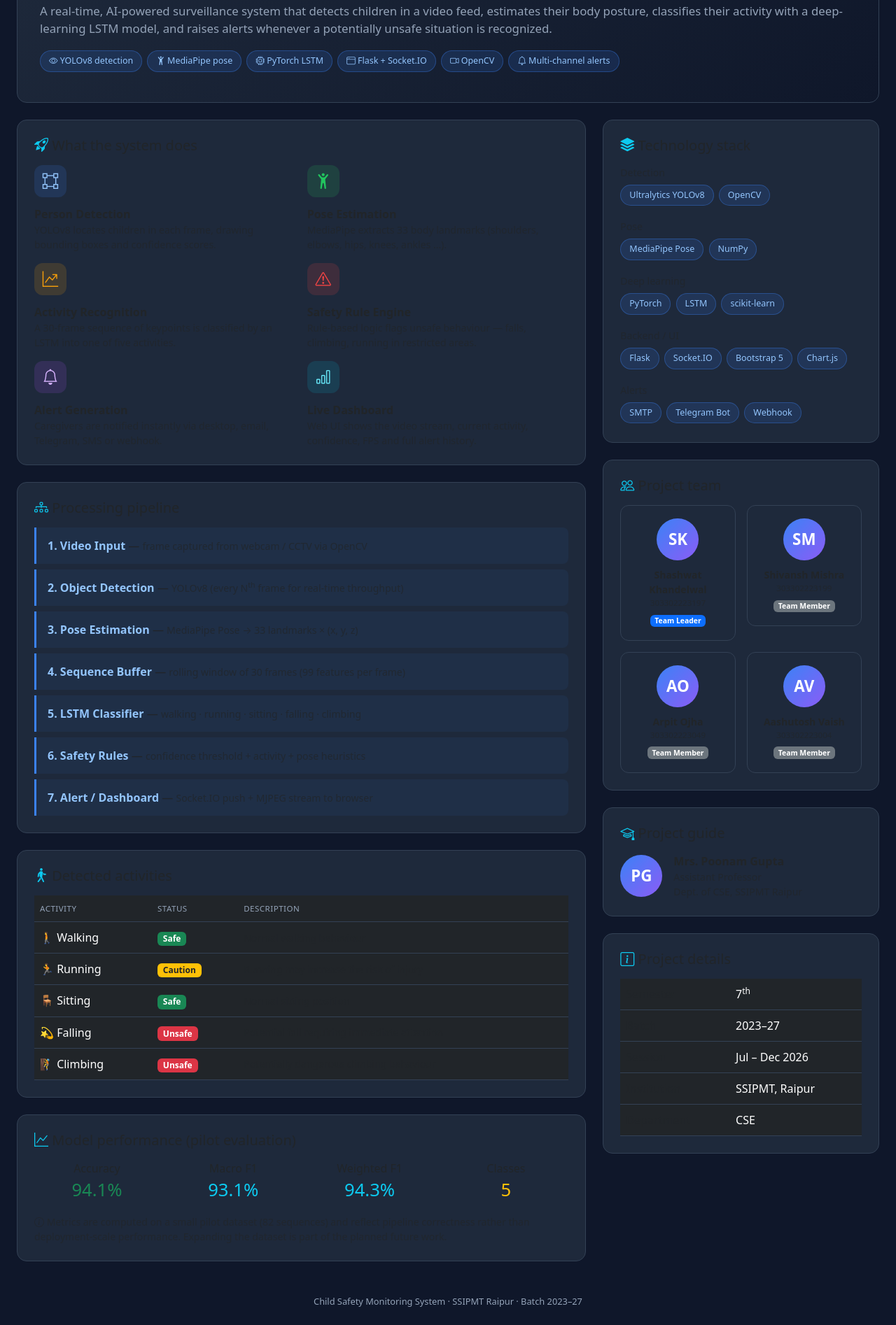
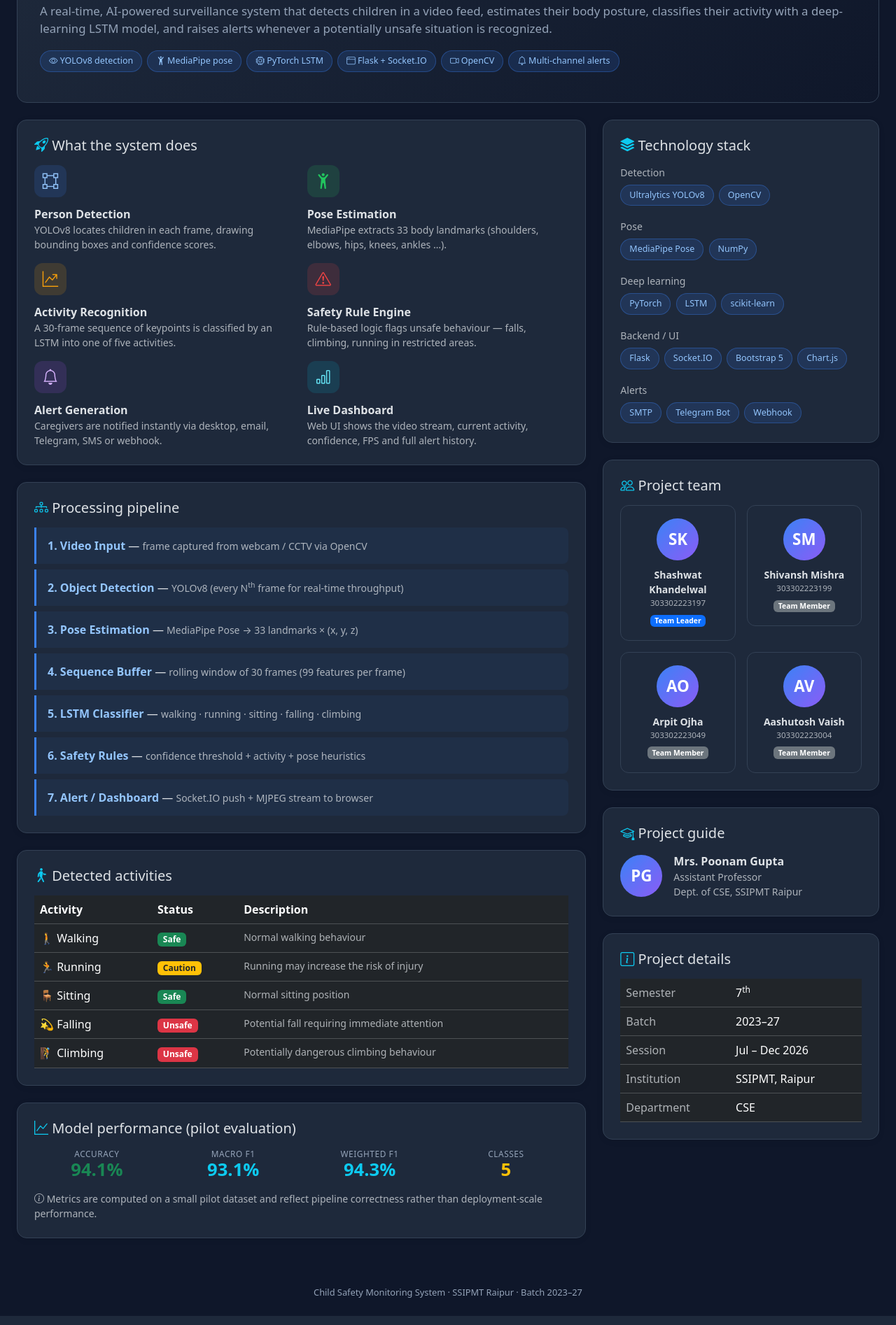
Before and after one commit to SHASHWAT13244/COMPUTER-VISION-BASED-CHILD-SAFETY-MONITORING-SYSTEM, a Flask app: page /about in a window 1280 px wide. Shown: the part 185-2079 px from the top of the page at 70% size. Run offline with Flask 3, Linux system fonts and the light colour scheme.

Commit message:
Update about.html

```diff
--- a/templates/about.html
+++ b/templates/about.html
@@ -1,5 +1,5 @@
 <!DOCTYPE html>
-<html lang="en">
+<html lang="en" data-bs-theme="dark">
 <head>
 <meta charset="UTF-8">
 <meta name="viewport" content="width=device-width, initial-scale=1.0">
@@ -7,6 +7,8 @@
 
 <link rel="stylesheet"
       href="https://cdn.jsdelivr.net/npm/bootstrap@5.3.2/dist/css/bootstrap.min.css">
+<link rel="stylesheet"
+      href="{{ url_for('static', filename='css/style.css') }}">
 <link rel="stylesheet"
       href="https://cdn.jsdelivr.net/npm/bootstrap-icons@1.11.1/font/bootstrap-icons.css">
 
@@ -97,20 +99,9 @@
   }
   .pipeline-step strong { color: #93c5fd; }
 
-  .table-clean th {
-    color: var(--muted);
-    font-weight: 500;
-    text-transform: uppercase;
-    font-size: .72rem;
-    letter-spacing: .5px;
-    border-color: var(--border);
-    padding: 10px 8px;
-  }
-  .table-clean td {
-    border-color: var(--border);
-    padding: 10px 8px;
-    vertical-align: middle;
-  }
+  .kpi-label { color: var(--muted); font-size: .74rem;
+               text-transform: uppercase; letter-spacing: .6px; }
+  .kpi-value { font-size: 1.6rem; font-weight: 700; line-height: 1.1; }
 
   a.link-soft { color: #93c5fd; text-decoration: none; }
   a.link-soft:hover { text-decoration: underline; }
@@ -120,7 +111,6 @@
 </head>
 <body>
 
-<!-- NAVBAR -->
 <nav class="navbar navbar-expand-lg navbar-dark"
      style="background:#0b1220; border-bottom:1px solid #1e293b;">
   <div class="container-fluid px-4">
@@ -139,7 +129,6 @@
 
 <div class="container-fluid px-4 py-4">
 
-  <!-- Hero -->
   <div class="hero mb-4">
     <div class="d-flex align-items-center gap-3 mb-2">
       <i class="bi bi-shield-check text-success" style="font-size:2.4rem;"></i>
@@ -162,173 +151,108 @@
 
   <div class="row g-4">
 
-    <!-- LEFT COLUMN -->
     <div class="col-lg-8">
 
-      <!-- What the system does -->
       <div class="card card-dark p-4 mb-4">
         <h5 class="mb-3"><i class="bi bi-rocket-takeoff text-info"></i> What the system does</h5>
         <div class="row g-3">
           <div class="col-md-6">
             <div class="feature-icon fi-blue"><i class="bi bi-bounding-box"></i></div>
             <strong>Person Detection</strong>
-            <p class="text-muted small mb-0">
-              YOLOv8 locates children in each frame, drawing bounding boxes and confidence scores.
-            </p>
+            <p class="text-muted small mb-0">YOLOv8 locates children in each frame, drawing bounding boxes and confidence scores.</p>
           </div>
           <div class="col-md-6">
             <div class="feature-icon fi-green"><i class="bi bi-person-arms-up"></i></div>
             <strong>Pose Estimation</strong>
-            <p class="text-muted small mb-0">
-              MediaPipe extracts 33 body landmarks (shoulders, elbows, hips, knees, ankles …).
-            </p>
+            <p class="text-muted small mb-0">MediaPipe extracts 33 body landmarks (shoulders, elbows, hips, knees, ankles …).</p>
           </div>
           <div class="col-md-6">
             <div class="feature-icon fi-amber"><i class="bi bi-graph-up-arrow"></i></div>
             <strong>Activity Recognition</strong>
-            <p class="text-muted small mb-0">
-              A 30-frame sequence of keypoints is classified by an LSTM into one of five activities.
-            </p>
+            <p class="text-muted small mb-0">A 30-frame sequence of keypoints is classified by an LSTM into one of five activities.</p>
           </div>
           <div class="col-md-6">
             <div class="feature-icon fi-red"><i class="bi bi-exclamation-triangle"></i></div>
             <strong>Safety Rule Engine</strong>
-            <p class="text-muted small mb-0">
-              Rule-based logic flags unsafe behaviour — falls, climbing, running in restricted areas.
-            </p>
+            <p class="text-muted small mb-0">Rule-based logic flags unsafe behaviour — falls, climbing, running in restricted areas.</p>
           </div>
           <div class="col-md-6">
             <div class="feature-icon fi-purple"><i class="bi bi-bell"></i></div>
             <strong>Alert Generation</strong>
-            <p class="text-muted small mb-0">
-              Caregivers are notified instantly via desktop, email, Telegram, SMS or webhook.
-            </p>
+            <p class="text-muted small mb-0">Caregivers are notified instantly via desktop, email, Telegram, SMS or webhook.</p>
           </div>
           <div class="col-md-6">
             <div class="feature-icon fi-cyan"><i class="bi bi-bar-chart"></i></div>
             <strong>Live Dashboard</strong>
-            <p class="text-muted small mb-0">
-              Web UI shows the video stream, current activity, confidence, FPS and full alert history.
-            </p>
+            <p class="text-muted small mb-0">Web UI shows the video stream, current activity, confidence, FPS and full alert history.</p>
           </div>
         </div>
       </div>
 
-      <!-- Pipeline -->
       <div class="card card-dark p-4 mb-4">
         <h5 class="mb-3"><i class="bi bi-diagram-3 text-info"></i> Processing pipeline</h5>
-
-        <div class="pipeline-step">
-          <strong>1. Video Input</strong> —
-          <span class="text-muted small">frame captured from webcam / CCTV via OpenCV</span>
-        </div>
-        <div class="pipeline-step">
-          <strong>2. Object Detection</strong> —
-          <span class="text-muted small">YOLOv8 (every N<sup>th</sup> frame for real-time throughput)</span>
-        </div>
-        <div class="pipeline-step">
-          <strong>3. Pose Estimation</strong> —
-          <span class="text-muted small">MediaPipe Pose → 33 landmarks × (x, y, z)</span>
-        </div>
-        <div class="pipeline-step">
-          <strong>4. Sequence Buffer</strong> —
-          <span class="text-muted small">rolling window of 30 frames (99 features per frame)</span>
-        </div>
-        <div class="pipeline-step">
-          <strong>5. LSTM Classifier</strong> —
-          <span class="text-muted small">walking · running · sitting · falling · climbing</span>
-        </div>
-        <div class="pipeline-step">
-          <strong>6. Safety Rules</strong> —
-          <span class="text-muted small">confidence threshold + activity + pose heuristics</span>
-        </div>
-        <div class="pipeline-step mb-0">
-          <strong>7. Alert / Dashboard</strong> —
-          <span class="text-muted small">Socket.IO push + MJPEG stream to browser</span>
-        </div>
+        <div class="pipeline-step"><strong>1. Video Input</strong> — <span class="text-muted small">frame captured from webcam / CCTV via OpenCV</span></div>
+        <div class="pipeline-step"><strong>2. Object Detection</strong> — <span class="text-muted small">YOLOv8 (every N<sup>th</sup> frame for real-time throughput)</span></div>
+        <div class="pipeline-step"><strong>3. Pose Estimation</strong> — <span class="text-muted small">MediaPipe Pose → 33 landmarks × (x, y, z)</span></div>
+        <div class="pipeline-step"><strong>4. Sequence Buffer</strong> — <span class="text-muted small">rolling window of 30 frames (99 features per frame)</span></div>
+        <div class="pipeline-step"><strong>5. LSTM Classifier</strong> — <span class="text-muted small">walking · running · sitting · falling · climbing</span></div>
+        <div class="pipeline-step"><strong>6. Safety Rules</strong> — <span class="text-muted small">confidence threshold + activity + pose heuristics</span></div>
+        <div class="pipeline-step mb-0"><strong>7. Alert / Dashboard</strong> — <span class="text-muted small">Socket.IO push + MJPEG stream to browser</span></div>
       </div>
 
-      <!-- Detected activities -->
       <div class="card card-dark p-4 mb-4">
         <h5 class="mb-3"><i class="bi bi-person-walking text-info"></i> Detected activities</h5>
         <div class="table-responsive">
           <table class="table table-dark table-clean mb-0">
             <thead>
               <tr>
-                <th>Activity</th>
-                <th>Status</th>
-                <th>Description</th>
+                <th>Activity</th><th>Status</th><th>Description</th>
               </tr>
             </thead>
             <tbody>
-              <tr>
-                <td>🚶 Walking</td>
-                <td><span class="badge bg-success">Safe</span></td>
-                <td class="text-muted small">Normal walking behaviour</td>
-              </tr>
-              <tr>
-                <td>🏃 Running</td>
-                <td><span class="badge bg-warning text-dark">Caution</span></td>
-                <td class="text-muted small">Running may increase the risk of injury</td>
-              </tr>
-              <tr>
-                <td>🪑 Sitting</td>
-                <td><span class="badge bg-success">Safe</span></td>
-                <td class="text-muted small">Normal sitting position</td>
-              </tr>
-              <tr>
-                <td>💫 Falling</td>
-                <td><span class="badge bg-danger">Unsafe</span></td>
-                <td class="text-muted small">Potential fall requiring immediate attention</td>
-              </tr>
-              <tr>
-                <td>🧗 Climbing</td>
-                <td><span class="badge bg-danger">Unsafe</span></td>
-                <td class="text-muted small">Potentially dangerous climbing behaviour</td>
-              </tr>
+              <tr><td>🚶 Walking</td><td><span class="badge bg-success">Safe</span></td><td class="text-muted small">Normal walking behaviour</td></tr>
+              <tr><td>🏃 Running</td><td><span class="badge bg-warning text-dark">Caution</span></td><td class="text-muted small">Running may increase the risk of injury</td></tr>
+              <tr><td>🪑 Sitting</td><td><span class="badge bg-success">Safe</span></td><td class="text-muted small">Normal sitting position</td></tr>
+              <tr><td>💫 Falling</td><td><span class="badge bg-danger">Unsafe</span></td><td class="text-muted small">Potential fall requiring immediate attention</td></tr>
+              <tr><td>🧗 Climbing</td><td><span class="badge bg-danger">Unsafe</span></td><td class="text-muted small">Potentially dangerous climbing behaviour</td></tr>
             </tbody>
           </table>
         </div>
       </div>
 
-      <!-- Model performance -->
       <div class="card card-dark p-4">
         <h5 class="mb-3"><i class="bi bi-graph-up text-info"></i> Model performance (pilot evaluation)</h5>
         <div class="row text-center g-3 mb-3">
           <div class="col-6 col-md-3">
             <div class="kpi-label">Accuracy</div>
-            <div class="kpi-value text-success" style="font-size:1.6rem">94.1%</div>
+            <div class="kpi-value text-success">94.1%</div>
           </div>
           <div class="col-6 col-md-3">
             <div class="kpi-label">Macro F1</div>
-            <div class="kpi-value text-info" style="font-size:1.6rem">93.1%</div>
+            <div class="kpi-value text-info">93.1%</div>
           </div>
           <div class="col-6 col-md-3">
             <div class="kpi-label">Weighted F1</div>
-            <div class="kpi-value text-info" style="font-size:1.6rem">94.3%</div>
+            <div class="kpi-value text-info">94.3%</div>
           </div>
           <div class="col-6 col-md-3">
             <div class="kpi-label">Classes</div>
-            <div class="kpi-value text-warning" style="font-size:1.6rem">5</div>
+            <div class="kpi-value text-warning">5</div>
           </div>
         </div>
         <p class="text-muted small mb-0">
           <i class="bi bi-info-circle"></i>
-          Metrics are computed on a small pilot dataset (82 sequences) and reflect
-          pipeline correctness rather than deployment-scale performance. Expanding the
-          dataset is part of the planned future work.
+          Metrics are computed on a small pilot dataset and reflect pipeline correctness
+          rather than deployment-scale performance.
         </p>
       </div>
 
     </div>
 
-    <!-- RIGHT COLUMN -->
     <div class="col-lg-4">
 
-      <!-- Tech stack -->
       <div class="card card-dark p-4 mb-4">
         <h5 class="mb-3"><i class="bi bi-stack text-info"></i> Technology stack</h5>
-
         <div class="mb-3">
           <div class="text-muted small mb-1">Detection</div>
           <span class="badge-tech">Ultralytics YOLOv8</span>
@@ -360,7 +284,6 @@
         </div>
       </div>
 
-      <!-- Team -->
       <div class="card card-dark p-4 mb-4">
         <h5 class="mb-3"><i class="bi bi-people text-info"></i> Project team</h5>
         <div class="row g-3">
@@ -399,7 +322,6 @@
         </div>
       </div>
 
-      <!-- Guide -->
       <div class="card card-dark p-4 mb-4">
         <h5 class="mb-3"><i class="bi bi-mortarboard text-info"></i> Project guide</h5>
         <div class="d-flex align-items-center gap-3">
@@ -412,10 +334,9 @@
         </div>
       </div>
 
-      <!-- Project metadata -->
       <div class="card card-dark p-4">
         <h5 class="mb-3"><i class="bi bi-info-square text-info"></i> Project details</h5>
-        <table class="table table-dark table-clean mb-0">
+        <table class="table table-dark mb-0">
           <tbody>
             <tr><td class="text-muted">Semester</td><td>7<sup>th</sup></td></tr>
             <tr><td class="text-muted">Batch</td><td>2023–27</td></tr>
```
